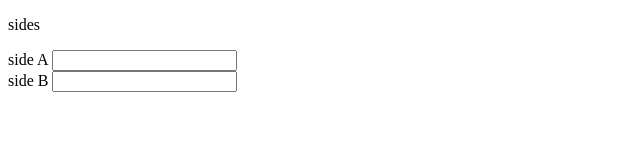
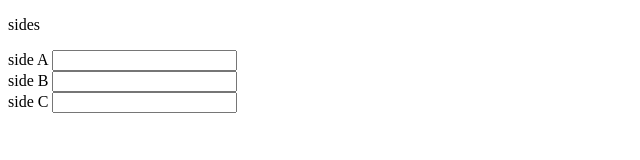
Before and after one commit to nancy88199488/Dairy-business, a plain HTML site: page index.html in a window 1280 px wide. Shown: the whole page, without its empty margins (0-640 px from the left). Drawn offline with Linux system fonts and the light colour scheme.

Commit message:
add the above file

```diff
--- a/index.html
+++ b/index.html
@@ -17,6 +17,10 @@
             <label for="num2">side B</label>
             <input class="number" type="text" id="num2" name="num2">
         </div>
+        <div class="input-field">
+            <label for="num3">side C</label>
+            <input class="number" type="text" id="num3" name="num3">
+        </div>
     </div>
 
 </body>
```
